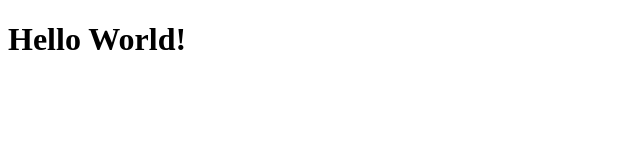
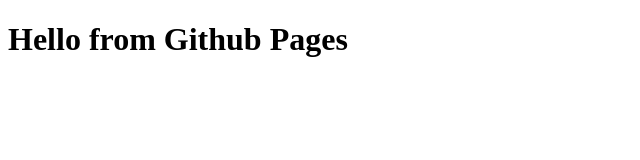
Before and after one commit to SergeyZlygostev/SergeyZlygostev.github.io, a plain HTML site: page index.html in a window 1280 px wide. Shown: the whole page, without its empty margins (0-640 px from the left). Drawn offline with Linux system fonts and the light colour scheme.

Commit message:
commit for pages

```diff
--- a/index.html
+++ b/index.html
@@ -6,6 +6,6 @@
     <title>Document</title>
 </head>
 <body>
-    <h1>Hello World!</h1>
+    <h1>Hello from Github Pages</h1>
 </body>
 </html>
```
